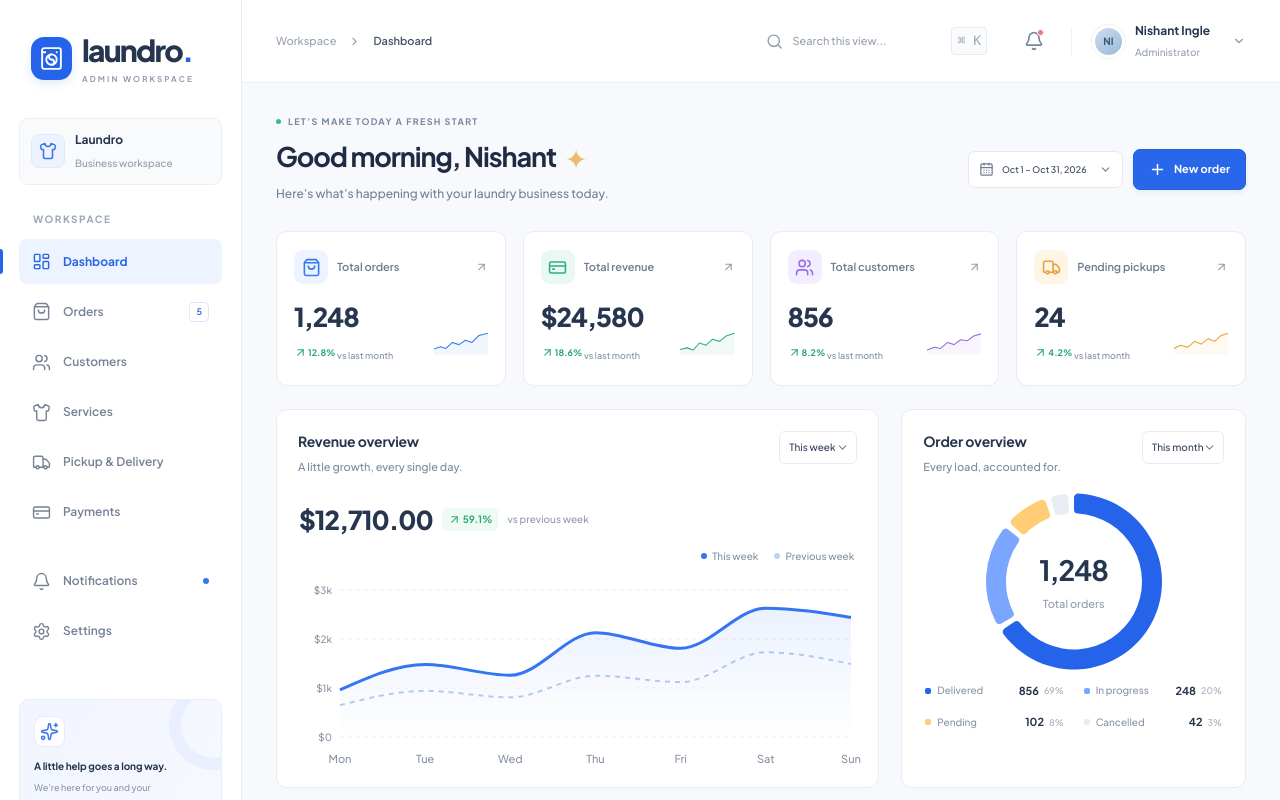
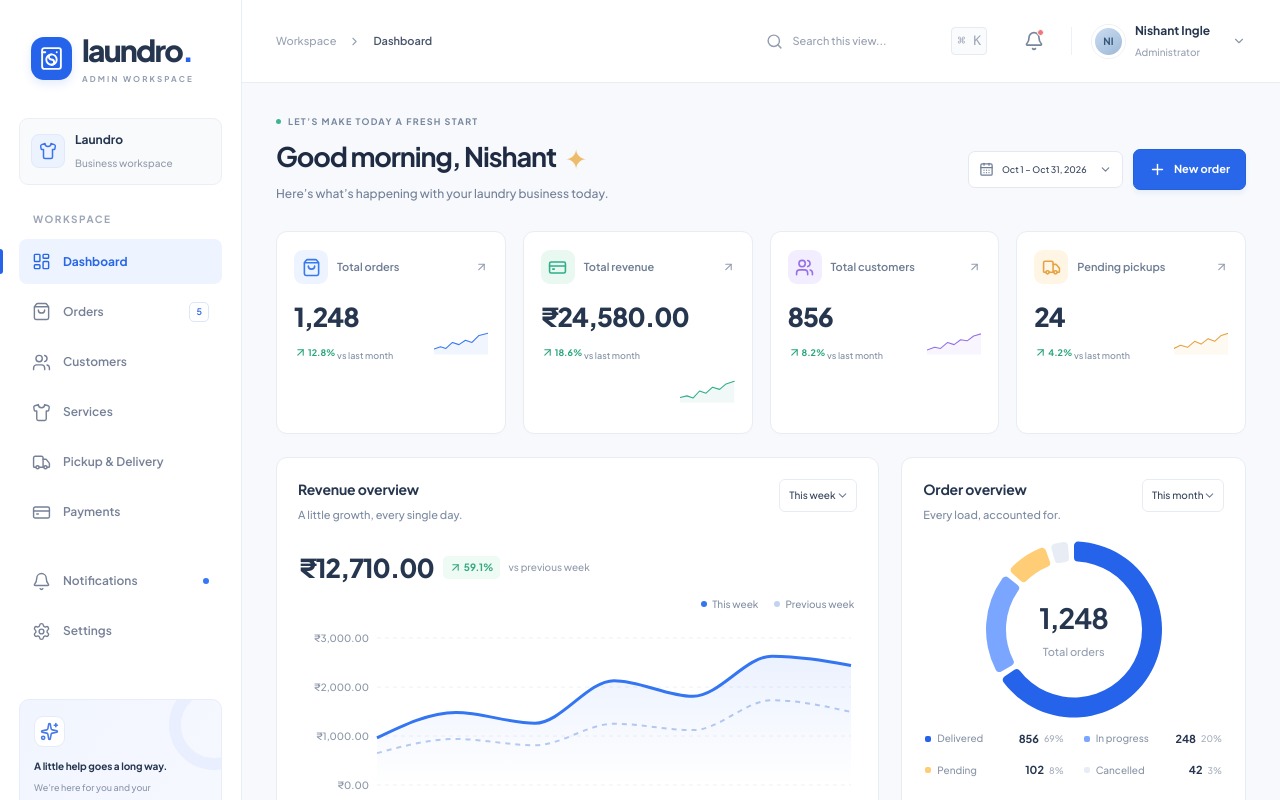
Before and after one commit to nishantlazydeveloper-star/laundry-adminpanel, a React (Vite) app: page / in a window 1280 px wide. Shown: the top 800 px of the page. Built offline with nearby package versions, Linux system fonts and the light colour scheme.

Commit message:
name changes

```diff
--- a/src/App.jsx
+++ b/src/App.jsx
@@ -22,7 +22,7 @@ import {
   Sparkles,
   ExternalLink,
 } from "lucide-react";
-import { initialOrders, initialSettings, notifications } from "./data/demo";
+import { initialOrders, initialSettings, money, notifications } from "./data/demo";
 import { Avatar, FocusScope, Toast } from "./components/UI";
 import { AdminDialogs } from "./components/AdminDialogs";
 import { OrdersTable } from "./components/OrdersTable";
@@ -173,7 +173,7 @@ export default function App() {
         "Service",
         "Items",
         "Date",
-        "Amount (USD)",
+        "Amount (INR)",
         "Order status",
         "Payment status",
       ],
@@ -184,7 +184,7 @@ export default function App() {
         order.service,
         order.items,
         order.date,
-        order.amount.toFixed(2),
+        money(order.amount),
         order.status,
         order.payment,
       ]),
@@ -202,7 +202,7 @@ export default function App() {
         "Customer",
         "Date",
         "Method",
-        "Amount (USD)",
+        "Amount (INR)",
         "Payment status",
       ],
       records.map((order) => [
@@ -211,7 +211,7 @@ export default function App() {
         order.name,
         order.date,
         transaction(order).method,
-        order.amount.toFixed(2),
+        money(order.amount),
         order.payment,
       ]),
     );
--- a/src/components/Charts.jsx
+++ b/src/components/Charts.jsx
@@ -79,7 +79,7 @@ export function RevenueChart({ month = "2026-10" }) {
         <ResponsiveContainer width="100%" height="100%">
           <AreaChart
             data={data}
-            margin={{ top: 14, right: 10, left: -15, bottom: 0 }}
+            margin={{ top: 14, right: 10, left: 0, bottom: 0 }}
           >
             <defs>
               <linearGradient id="revenueGradient" x1="0" y1="0" x2="0" y2="1">
@@ -100,12 +100,13 @@ export function RevenueChart({ month = "2026-10" }) {
               dy={10}
             />
             <YAxis
+              width={82}
               axisLine={false}
               tickLine={false}
               tick={{ fill: "#8a94a6", fontSize: 10 }}
               ticks={[0, 1000, 2000, 3000]}
               domain={[0, 3000]}
-              tickFormatter={(v) => (v === 0 ? "$0" : `$${v / 1000}k`)}
+              tickFormatter={money}
             />
             <Tooltip
               formatter={(v) => money(v)}
--- a/src/data/demo.js
+++ b/src/data/demo.js
@@ -95,15 +95,16 @@ export const notifications = [
   },
   {
     title: "Payment received",
-    body: "$42.50 received for order #LND-1027.",
+    body: "₹42.50 received for order #LND-1027.",
     time: "32 minutes ago",
     type: "payment",
   },
 ];
 export const money = (value) =>
-  new Intl.NumberFormat("en-US", {
+  new Intl.NumberFormat("en-IN", {
     style: "currency",
-    currency: "USD",
+    currency: "INR",
+    minimumFractionDigits: 2,
     maximumFractionDigits: 2,
   }).format(value);
 
@@ -160,7 +161,7 @@ export const initialSettings = {
   email: "admin@laundro.com",
   business: "Laundro",
   phone: "+ 8888888888",
-  currency: "USD",
+  currency: "INR",
   timezone: "Asia/Kolkata",
   emailNotifications: true,
 };
--- a/src/views/DashboardView.jsx
+++ b/src/views/DashboardView.jsx
@@ -11,7 +11,7 @@ import {
 } from "lucide-react";
 import { Panel, StatCard, TextLink } from "../components/UI";
 import { OrdersTable } from "../components/OrdersTable";
-import { initialOrders, statuses } from "../data/demo";
+import { initialOrders, money, statuses } from "../data/demo";
 import { getCustomers } from "../lib/admin";
 const RevenueChart = lazy(() =>
   import("../components/Charts").then((module) => ({
@@ -71,11 +71,7 @@ export function DashboardView({
         />
         <StatCard
           label="Total revenue"
-          value={new Intl.NumberFormat("en-US", {
-            style: "currency",
-            currency: "USD",
-            maximumFractionDigits: 0,
-          }).format(
+          value={money(
             september
               ? 21364
               : 24580 +
--- a/src/views/WorkspaceViews.jsx
+++ b/src/views/WorkspaceViews.jsx
@@ -502,9 +502,9 @@ export function SettingsView({ settings, onSave }) {
               onChange={update}
               aria-describedby="currency-note"
             >
-              <option value="USD">USD — US Dollar</option>
+              <option value="INR">INR — Indian Rupee (₹)</option>
             </select>
-            <small id="currency-note">Demo prices are listed in USD.</small>
+            <small id="currency-note">Demo prices are listed in INR (₹).</small>
           </label>
           <label>
             Timezone
```
Also changed, not shown: 2 other files (tests, documents, lock files or other folders).
